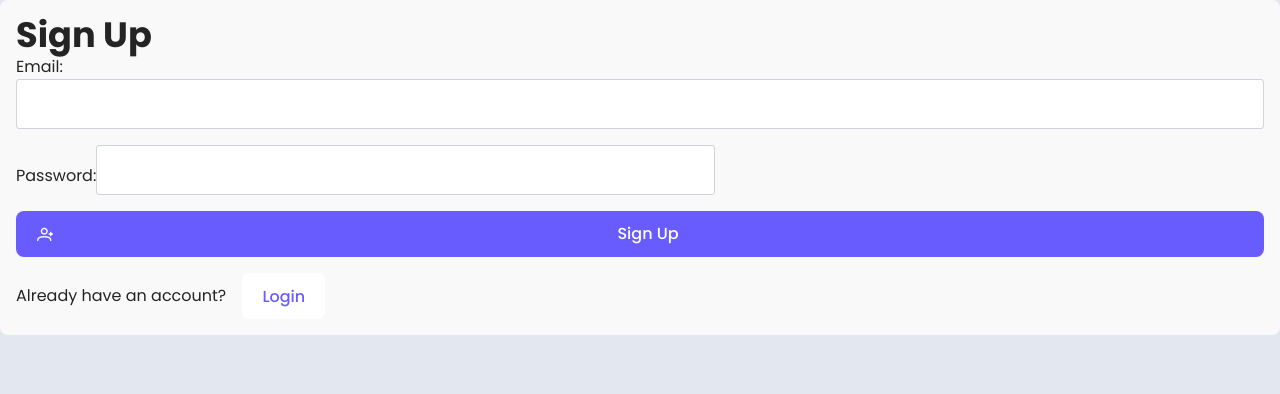
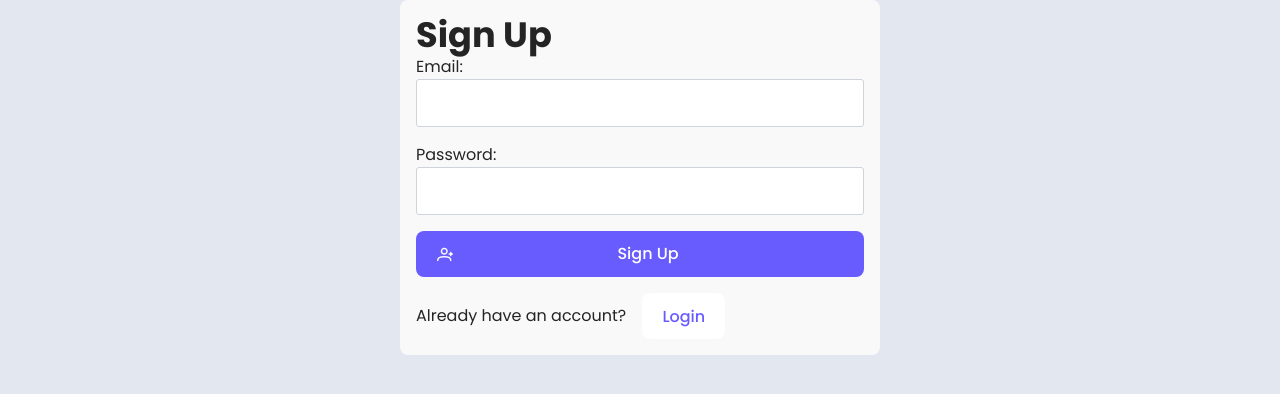
Before and after one commit to NarasimluAsh/ADC_Platform, a React (Vite) app: page /signup in a window 1280 px wide. Shown: the top 394 px of the page. Built offline with nearby package versions, Linux system fonts and the light colour scheme; no server answers; the database is empty.

Commit message:
07/02/2024 2.37 (foicdt lab)

```diff
--- a/src/App.jsx
+++ b/src/App.jsx
@@ -3,7 +3,7 @@
   import './App.css';
   import './authentication/Authentication.css';
   import './components/Components.css';
-  import 'primereact/resources/themes/saga-blue/theme.css';  // Choose a theme
+  import 'primereact/resources/themes/saga-blue/theme.css';
   import 'primereact/resources/primereact.min.css';
   import 'primeicons/primeicons.css';
   import ViewIEP from './components/ViewIEP';
--- a/src/authentication/Authentication.css
+++ b/src/authentication/Authentication.css
@@ -4,6 +4,7 @@
   margin: 0 auto;
   padding: 1rem;
   border-radius: 8px;
+  width: 30rem;
   background: var(--sidebar-background);
 }
 .form-container form{
@@ -25,12 +26,18 @@
 }
 
 .p-field {
-
+  width: 100%;
 }
 
 .p-inputtext {
-    font-size: 2rem;
-    width: -webkit-fill-available;
+    padding: 1rem;
+    font-size: 1rem;
+    height: 3rem;
+    width: 100%;
+}
+
+.p-password {
+    width: 100%;
 }
 
 .form-footer {
--- a/src/authentication/Signup.jsx
+++ b/src/authentication/Signup.jsx
@@ -1,8 +1,7 @@
 import React, { useState } from 'react';
 import { useNavigate } from 'react-router-dom';
-import { auth } from '../firebase';
-import { db } from '../firebase';
-import { collection, addDoc } from 'firebase/firestore';
+import { auth, db } from '../firebase';
+import { doc, setDoc } from 'firebase/firestore';
 import { createUserWithEmailAndPassword } from 'firebase/auth';
 import { InputText } from 'primereact/inputtext';
 import { Password } from 'primereact/password';
@@ -10,19 +9,23 @@ import { Button } from 'primereact/button';
 import { Message } from 'primereact/message';
 
 const Signup = () => {
-  // State variables for email and password
+  // State variables for email, password, and error message
   const [email, setEmail] = useState('');
   const [password, setPassword] = useState('');
   const [error, setError] = useState('');
   const navigate = useNavigate();
 
-  // Handle form submission for signup
+  /**
+   * Handle form submission for signup
+   * @param {Object} e - event object
+   */
   const handleSubmit = async (e) => {
     e.preventDefault();
     setError('');
     try {
-      await createUserWithEmailAndPassword(auth, email, password);
-      addUserDetail();
+      const userCredential = await createUserWithEmailAndPassword(auth, email, password);
+      await addUserDetail(userCredential.user.uid);
+      console.log('User signed up and details stored:', userCredential.user);
       navigate('/');
     } catch (error) {
       console.error('Error signing up: ', error);
@@ -30,19 +33,22 @@ const Signup = () => {
     }
   };
 
-  // Store user detail
-  const addUserDetail = async (e) => {
+  /**
+   * Store user detail in Firestore
+   * @param {string} userId - Firebase user ID
+   */
+  const addUserDetail = async (userId) => {
     try {
-      const docRef = await addDoc(collection(db, 'Users'), {
+      await setDoc(doc(db, 'Users', userId), {
         email,
-        created_date: "",
-      })
-      console.log(docRef);
+        created_date: new Date().toISOString(),
+      });
+      console.log('User detail added to Firestore with user ID: ', userId);
     } catch (error) {
-      console.log(error)
+      console.error('Error adding user detail: ', error);
+      setError('Failed to store user detail.');
     }
   };
-
 
   return (
     <div className='form-container'>
```
